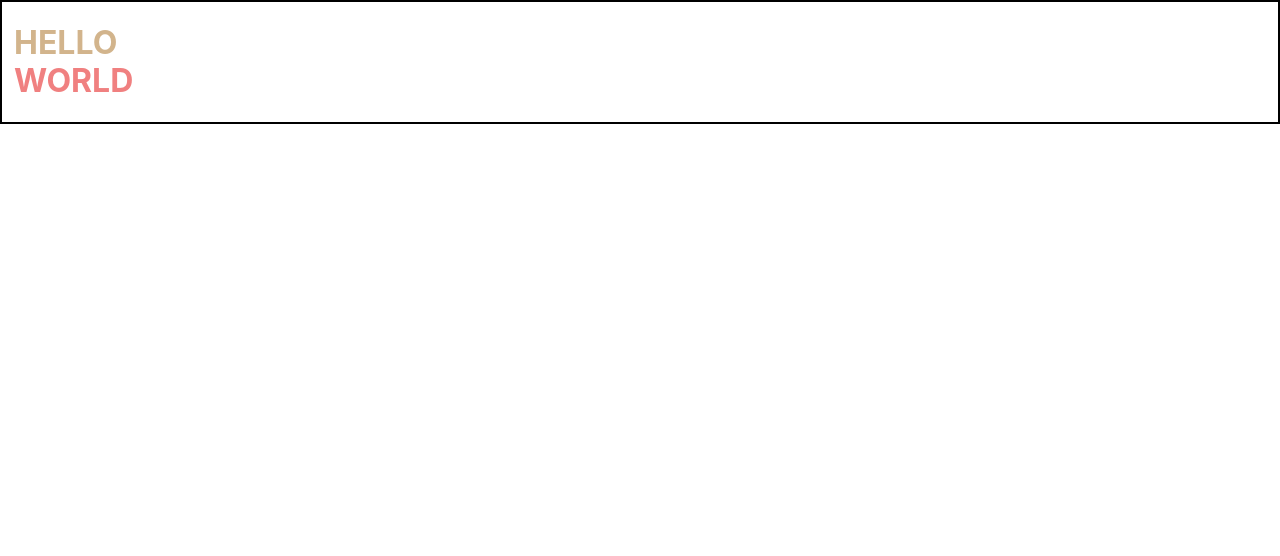
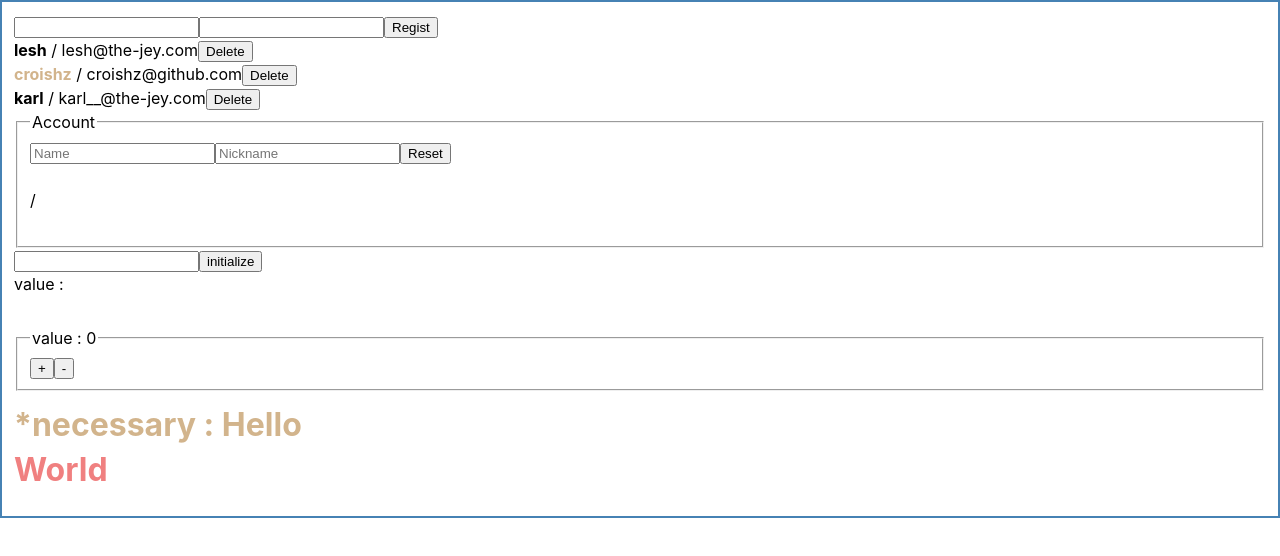
Before and after one commit to croishz/react-tutorial, a React (Create React App) app in the folder begin-react/: page / in a window 1280 px wide. Shown: the top 556 px of the page. Built offline with nearby package versions, Linux system fonts and the light colour scheme.

Commit message:
1~16강까지 카피 코드 업데이트

```diff
--- a/begin-react/src/App.js
+++ b/begin-react/src/App.js
@@ -1,40 +1,279 @@
-import React from 'react';
+import React, {useState, useRef} from 'react';
 
-function Hello({name, color}){
+function Hello({name, color, opt}){
 	console.log(name, color);
 	return (
 	<h1
 		style = {{color}}
 		className = "head"
-  >{name}</h1>)
+	>
+		{opt && <span>*</span>}
+		<span className="option">{opt ? "necessary : " : null }</span>
+		{undefined}
+		{false}
+		{null}
+		{/* {0} false로 변환되는 datatype 중 number만 예외 */}
+		{name}
+	</h1>
+	)
 }
 Hello.defaultProps = {
 	name : "nothing"
 }
 
 function Wrap({children}){
+	// const style = {
+	// 	border: "2px solid black",
+	// 	padding: 12,
+	// 	lineHeight: "1em"
+	// }
+	// return <div style={style}>{children}</div>
+	return(
+		React.createElement(
+			'div',
+			{style : {
+				border: "2px solid steelblue",
+				padding: 12,
+				lineHeight : "1.5em"
+			}},
+			children	// use by unbrakets
+		)
+
+	);
+}
+
+function Counter(){
+	const [number, setNumber] = useState(0);  // useState의 인자가 초기값, 배열의 0번 인자가 초기값을 받는 변수, 1번 인자가 setter 함수
+	const increaseCount = ()=>{
+		setNumber(prevNumber => prevNumber + 1);
+	};
+	const decreaseCount = ()=>{
+		setNumber(prevNumber => prevNumber - 1);
+	};
+	return(
+	<fieldset>
+		<legend>value : {number}</legend>
+		<div><button onClick={increaseCount}>+</button><button onClick={decreaseCount}>-</button></div>
+	</fieldset>
+	);
+}
+
+function TextInput(){
 	const style = {
-    border: "2px solid black",
-    padding: 12,
-    lineHeight: "1em",
-    textTransform : "uppercase"
+	marginBottom : 30
+	};
+	const [text, setText] = useState('');
+	const transport = (event)=>{
+	// console.log(event.currentTarget, event.target);
+	setText(event.target.value);
+	};
+	const Initialize = (event)=>{
+	setText(text => '');
+	// console.log(event.currentTarget, event.target);
+	// event.target.previousElementSibling.value = '';
+	// setText('');
+	};
+return(
+	<div style={style}>
+		<div><input type="text" onChange={transport} value={text}/><button type="button" onClick={Initialize}>initialize</button></div>
+		<span>value : {text}</span>
+	</div>
+	);
 }
-  return <div style={style}>{children}</div>
+
+// function UIElemInterface(){}
+
+function MultiInput(){
+	const [UIElem, setUpdate] = useState({
+		name : '',
+		nickname : '',
+	});
+	const {name, nickname} = UIElem;
+
+	const onchange = (e) => {
+		const {name, value} = e.target;
+		// const nextAttr = {...UIElem};
+		// nextAttr[name] = value;
+
+		const nextAttr = {
+			...UIElem,
+			[name] : value
 		}
+		setUpdate(nextAttr);
+	}
+
+	const nameInput = useRef();
+
+	const onReset = () => {
+		setUpdate({
+			name : '',
+			nickname : '',
+		});
+		nameInput.current.focus();
+	}
+
+	return(
+		<fieldset>
+			<legend>Account</legend>
+			<div>
+				<input type="text" name="name" onChange={onchange} value={name} ref={nameInput} placeholder="Name" />
+				<input type="text" name="nickname" onChange={onchange} value={nickname} placeholder="Nickname"/>
+				<button type="button" onClick={onReset}>Reset</button>
+			</div>
+			<br/>
+			<div><span>{name}</span> / <span>{nickname}</span></div>
+			<br/>
+		</fieldset>
+	);
+}
+
+function List({parm, onremove, ontoggle}){
+	const {account_user, email, id, active} = parm;
+	const style = {
+		color: active && "tan",
+	}
+	return(
+		<div>
+			<strong style={style} onClick={()=>ontoggle(id)}>{account_user}</strong> / <span>{email}</span>
+			<button onClick={()=>onremove(id)}>Delete</button>
+		</div>
+		// <div>
+		// 	<div><strong>{information[0].account_user}</strong><span>{information[0].email}</span></div>
+		// 	<div><strong>{information[1].account_user}</strong><span>{information[1].email}</span></div>
+		// 	<div><strong>{information[2].account_user}</strong><span>{information[2].email}</span></div>
+		// </div>
+	);
+}
+function CreateList({onchange, oncreate, onreset, user, email, firstFocus}){
+	return(
+		<div>
+			<input type="text" onChange={onchange} name="user" value={user} ref={firstFocus}/>
+			<input type="text" onChange={onchange} name="email" value={email}/>
+			<button onClick={()=>{oncreate();onreset();}}>Regist</button>
+		</div>
+	);
+}
+function ListBlock(){
+	const [userInfo, setUserInfo] = useState([
+		{
+			id : "1",
+			account_user : "lesh",
+			email : "lesh@the-jey.com",
+			active : false
+		},
+		{
+			id : "2",
+			account_user : "croishz",
+			email : "croishz@github.com",
+			active : true
+		},
+		{
+			id : "3",
+			account_user : "karl",
+			email : "karl__@the-jey.com",
+			active : false
+		},
+	]);
+
+	const [inputValue, setValue] = useState({
+		user : '',
+		email : '',
+	})
+	const {user, email} = inputValue;
+
+	const onchange = (event) =>{
+		const {name, value} = event.target;
+		setValue({
+			...inputValue,
+			[name] : value
+		});
+	}
+
+	const nextId = useRef(userInfo.length + 1);
+	const accountInput = useRef();
+	const onreset = ()=>{
+		// reset input value
+		setValue({
+			user : '',
+			email : '',
+		});
+		accountInput.current.focus();
+	}
+	const oncreate = ()=>{
+		// creat list
+		const addUserInfo = {
+			id : nextId.current,
+			account_user : user,
+			email	// 좌항의 email이 inputValue의 email로 대입되는 경우, email로만 써도 무방. 동일 키네임을 찾아들어간다.
+		}
+		const [arr1, ...rest] = userInfo;
+		setUserInfo([
+			arr1,
+			addUserInfo,
+			...rest
+		]);
+		nextId.current += 1;
+		// nextId.current = nextList.length += 1;
+		// onreset();
+	}
+	const onremove = (condition)=>{
+		const newInfo = userInfo.slice();
+		setUserInfo(newInfo.filter(
+			// (param) => {return param.id !== id}
+			param => param.id !== condition
+		));
+		console.log("newInfo : ", newInfo);
+		console.log("userInfo : ", userInfo);
+	}
+	const ontoggle = (condition)=>{
+		setUserInfo(userInfo.map(
+			param => param.id === condition ?
+			{...param, active:!param.active } :
+			param
+		))
+	}
+	return(
+		<>
+			<CreateList user={user} email={email} onchange={onchange} oncreate={oncreate} onreset={onreset} firstFocus={accountInput}/>
+			{userInfo.map(
+				(info)=>{
+					return <List key={info.id} parm={info} onremove={onremove} ontoggle={ontoggle} />;
+				}
+			)}
+		</>
+		// <>
+		// 	<List parm={information[0]}/>
+		// 	<List parm={information[1]}/>
+		// 	<List parm={information[2]}/>
+		// </>
+	);
+}
+
 
 function App() {
 	// const props = [
-  //   {name : "Hello", color : "tan"},
-  //   {name : "world", color : "lightcoral"},
+	// 	{name : "Hello", color : "tan"},
+	// 	{name : "world", color : "lightcoral"},
 	// ]
 	// const elem = props.map((a)=>{
-  //   <Hello name={a.name} color={a.color}/>
+	// 	<Hello name={a.name} color={a.color}/>
 	// })
 	return (
 	<Wrap>
+		{	// children parameter
+		<>	{/* braket으로 children parameter를 감싸면 fragment가 필요 */}
+			<ListBlock />
+			<MultiInput />
+			<TextInput />
+			<Counter />
 			{/* {elem} */}
-      <Hello name={"Hello"} color={"tan"}/>
-      <Hello name={"World"} color={"lightcoral"}/>
+			<Hello name={"Hello"} color={"tan"}
+				// opt={trre}
+				opt // property 선언만 하면 true값을 전달.
+			/>
+			<Hello name={"World"} color={"lightcoral"} opt={false}/>
+		</>
+		}
 	</Wrap>
 	);
 }
```
Lines whose indentation alone changed are shown as unchanged.
